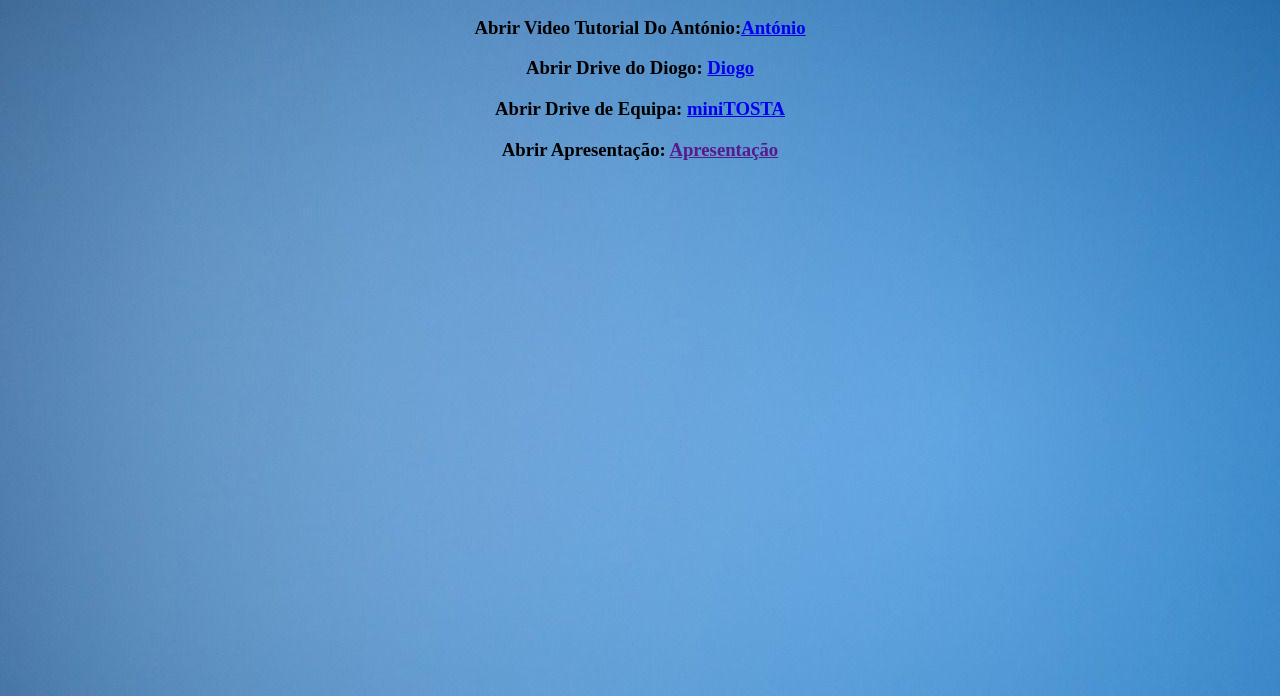
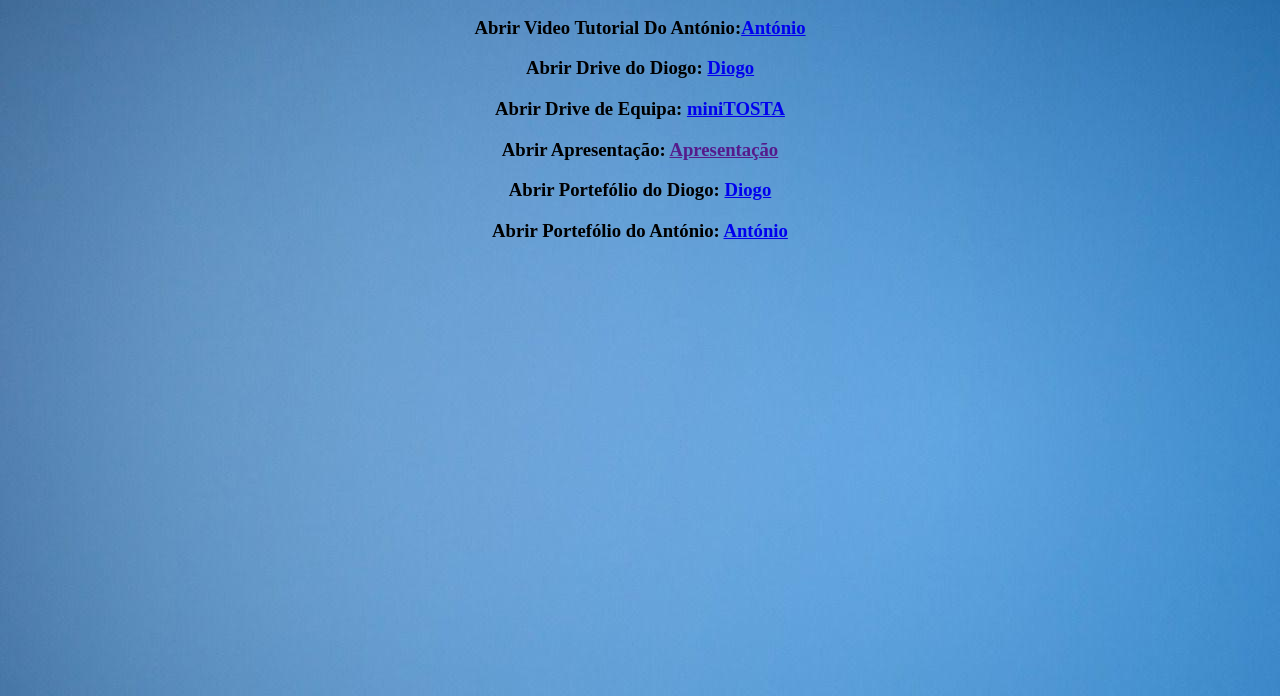
Before and after one commit to DiogoFAfonso/minitosta.github.io, a plain HTML site: page index.html in a window 1280 px wide. Shown: the part 104-800 px from the top of the page. Drawn offline with Linux system fonts and the light colour scheme.

Commit message:
Add files via upload

```diff
--- a/index.html
+++ b/index.html
@@ -11,6 +11,8 @@
 		<h3><strong> Abrir Drive do Diogo: <a href="https://drive.google.com/open?id=1P_Kuin8088J6wYcHUG94W2gltnbyN0WD"target="_blank">Diogo</a></strong></h3>
 		<h3><strong> Abrir Drive de Equipa: <a href="https://drive.google.com/drive/folders/0ACfwnNJnVR05Uk9PVA?hl=pt_PT"target="_blank">miniTOSTA</a></strong></h3>
 		<h3><strong> Abrir Apresentação: <a href=""target="_blank">Apresentação</a></strong></h3>
+		<h3><strong> Abrir Portefólio do Diogo: <a href="https://sites.google.com/aebenfica.org/portefolio-diogo-afonso/pts/pt05"target="_blank">Diogo</a></strong></h3>
+		<h3><strong> Abrir Portefólio do António: <a href="https://sites.google.com/aebenfica.org/portefolio-antonio-toste/pts/pt-01"target="_blank">António</a></strong></h3>
 		</center>
 	</body>
 </html>
```
